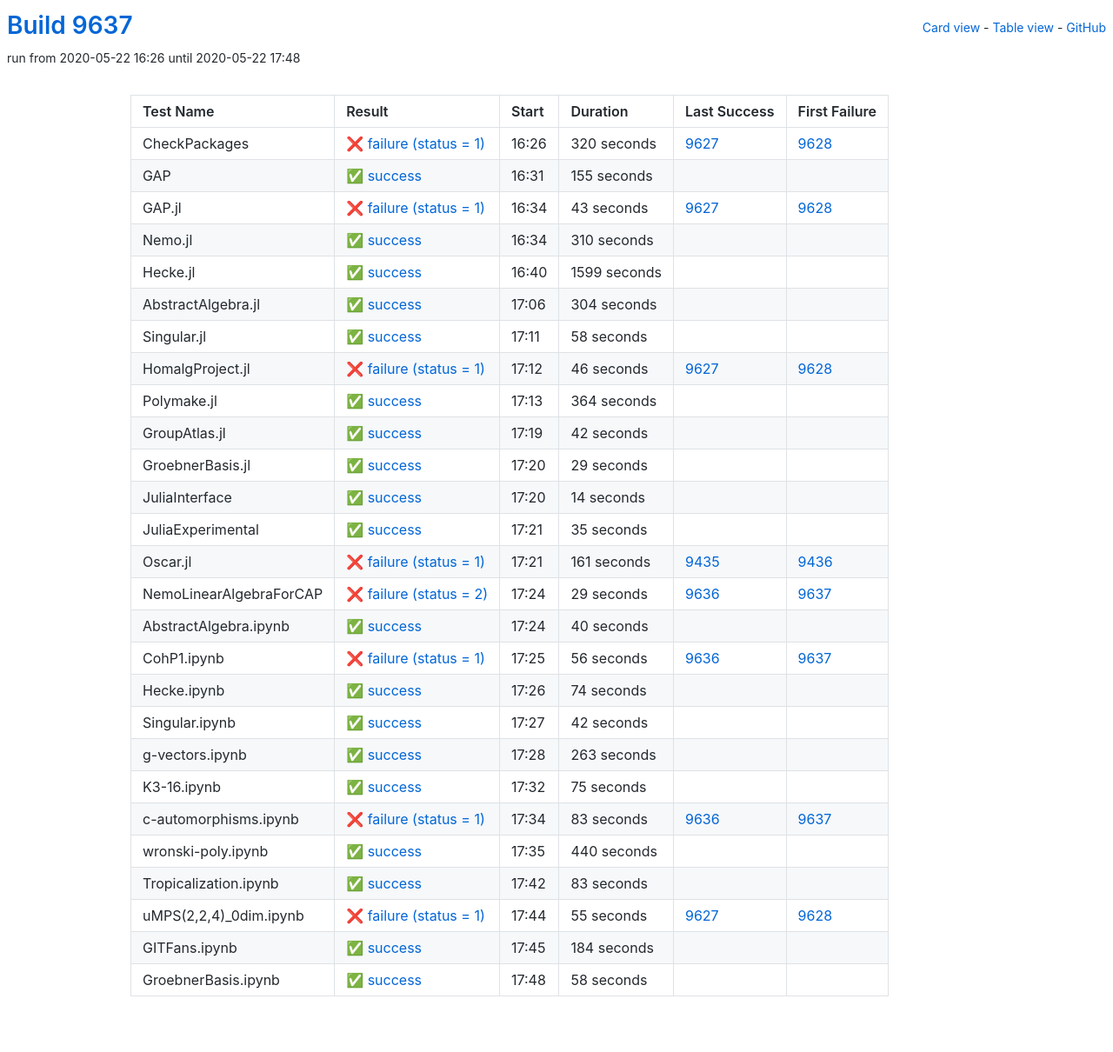
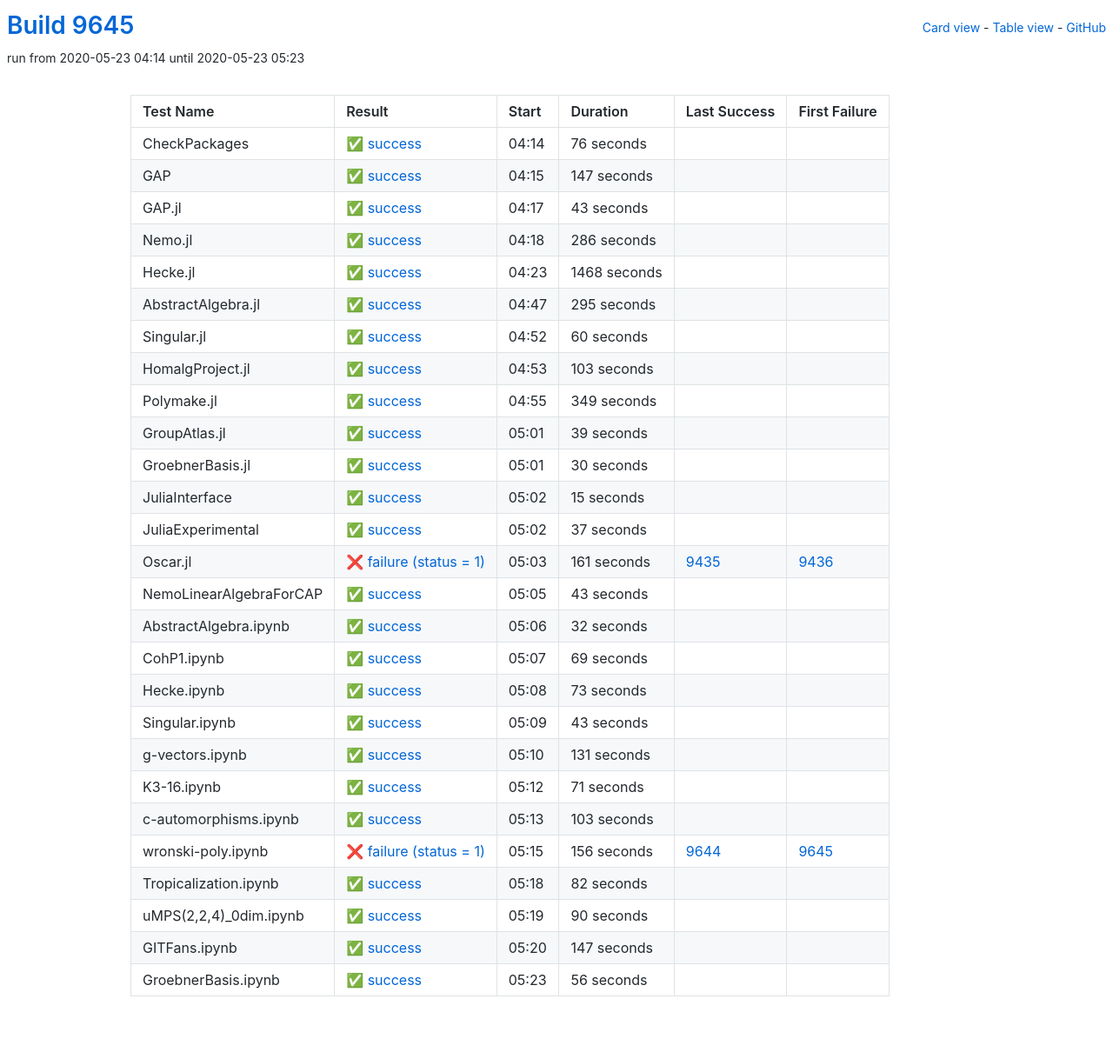
Before and after one commit to oscar-system/oscar-ci-status, a Jekyll site: the page built from table.html, in a window 1280 px wide. Shown: the whole page at 87% size. Built offline with Jekyll 4.4.1, drawn with Linux system fonts in a browser that asks for light colours.

Commit message:
Build 9645

```diff
--- a/_data/ci.yml
+++ b/_data/ci.yml
@@ -1,161 +1,161 @@
-build: 9637
-build_url: https://oscarci.mathematik.uni-kl.de/job/oscar/9637/
+build: 9645
+build_url: https://oscarci.mathematik.uni-kl.de/job/oscar/9645/
 job: oscar
 tests:
-- duration: 320
-  exitcode: 1
-  first_failure: 9628
-  first_failure_url: https://oscarci.mathematik.uni-kl.de/job/oscar/9628/
+- duration: 76
+  exitcode: 0
+  first_failure: false
+  first_failure_url: null
   id: checkpackages
-  last_success: 9627
-  last_success_url: https://oscarci.mathematik.uni-kl.de/job/oscar/9627/
-  log: https://oscarci.mathematik.uni-kl.de/job/oscar/9637/artifact/logs/build-9637/CheckPackages.log
+  last_success: false
+  last_success_url: null
+  log: https://oscarci.mathematik.uni-kl.de/job/oscar/9645/artifact/logs/build-9645/CheckPackages.log
   name: CheckPackages
-  start: 2020-05-22 16:26
-  status: failure
-  success: false
-- duration: 155
+  start: 2020-05-23 04:14
+  status: success
+  success: true
+- duration: 147
   exitcode: 0
   first_failure: false
   first_failure_url: null
   id: gap
   last_success: false
   last_success_url: null
-  log: https://oscarci.mathematik.uni-kl.de/job/oscar/9637/artifact/logs/build-9637/GAP.log
+  log: https://oscarci.mathematik.uni-kl.de/job/oscar/9645/artifact/logs/build-9645/GAP.log
   name: GAP
-  start: 2020-05-22 16:31
+  start: 2020-05-23 04:15
   status: success
   success: true
 - duration: 43
-  exitcode: 1
-  first_failure: 9628
-  first_failure_url: https://oscarci.mathematik.uni-kl.de/job/oscar/9628/
+  exitcode: 0
+  first_failure: false
+  first_failure_url: null
   id: gap-jl
-  last_success: 9627
-  last_success_url: https://oscarci.mathematik.uni-kl.de/job/oscar/9627/
-  log: https://oscarci.mathematik.uni-kl.de/job/oscar/9637/artifact/logs/build-9637/GAP.jl.log
+  last_success: false
+  last_success_url: null
+  log: https://oscarci.mathematik.uni-kl.de/job/oscar/9645/artifact/logs/build-9645/GAP.jl.log
   name: GAP.jl
-  start: 2020-05-22 16:34
-  status: failure
-  success: false
-- duration: 310
+  start: 2020-05-23 04:17
+  status: success
+  success: true
+- duration: 286
   exitcode: 0
   first_failure: false
   first_failure_url: null
   id: nemo-jl
   last_success: false
   last_success_url: null
-  log: https://oscarci.mathematik.uni-kl.de/job/oscar/9637/artifact/logs/build-9637/Nemo.jl.log
+  log: https://oscarci.mathematik.uni-kl.de/job/oscar/9645/artifact/logs/build-9645/Nemo.jl.log
   name: Nemo.jl
-  start: 2020-05-22 16:34
+  start: 2020-05-23 04:18
   status: success
   success: true
-- duration: 1599
+- duration: 1468
   exitcode: 0
   first_failure: false
   first_failure_url: null
   id: hecke-jl
   last_success: false
   last_success_url: null
-  log: https://oscarci.mathematik.uni-kl.de/job/oscar/9637/artifact/logs/build-9637/Hecke.jl.log
+  log: https://oscarci.mathematik.uni-kl.de/job/oscar/9645/artifact/logs/build-9645/Hecke.jl.log
   name: Hecke.jl
-  start: 2020-05-22 16:40
+  start: 2020-05-23 04:23
   status: success
   success: true
-- duration: 304
+- duration: 295
   exitcode: 0
   first_failure: false
   first_failure_url: null
   id: abstractalgebra-jl
   last_success: false
   last_success_url: null
-  log: https://oscarci.mathematik.uni-kl.de/job/oscar/9637/artifact/logs/build-9637/AbstractAlgebra.jl.log
+  log: https://oscarci.mathematik.uni-kl.de/job/oscar/9645/artifact/logs/build-9645/AbstractAlgebra.jl.log
   name: AbstractAlgebra.jl
-  start: 2020-05-22 17:06
+  start: 2020-05-23 04:47
   status: success
   success: true
-- duration: 58
+- duration: 60
   exitcode: 0
   first_failure: false
   first_failure_url: null
   id: singular-jl
   last_success: false
   last_success_url: null
-  log: https://oscarci.mathematik.uni-kl.de/job/oscar/9637/artifact/logs/build-9637/Singular.jl.log
+  log: https://oscarci.mathematik.uni-kl.de/job/oscar/9645/artifact/logs/build-9645/Singular.jl.log
   name: Singular.jl
-  start: 2020-05-22 17:11
+  start: 2020-05-23 04:52
   status: success
   success: true
-- duration: 46
-  exitcode: 1
-  first_failure: 9628
-  first_failure_url: https://oscarci.mathematik.uni-kl.de/job/oscar/9628/
+- duration: 103
+  exitcode: 0
+  first_failure: false
+  first_failure_url: null
   id: homalgproject-jl
-  last_success: 9627
-  last_success_url: https://oscarci.mathematik.uni-kl.de/job/oscar/9627/
-  log: https://oscarci.mathematik.uni-kl.de/job/oscar/9637/artifact/logs/build-9637/HomalgProject.jl.log
+  last_success: false
+  last_success_url: null
+  log: https://oscarci.mathematik.uni-kl.de/job/oscar/9645/artifact/logs/build-9645/HomalgProject.jl.log
   name: HomalgProject.jl
-  start: 2020-05-22 17:12
-  status: failure
-  success: false
-- duration: 364
+  start: 2020-05-23 04:53
+  status: success
+  success: true
+- duration: 349
   exitcode: 0
   first_failure: false
   first_failure_url: null
   id: polymake-jl
   last_success: false
   last_success_url: null
-  log: https://oscarci.mathematik.uni-kl.de/job/oscar/9637/artifact/logs/build-9637/Polymake.jl.log
+  log: https://oscarci.mathematik.uni-kl.de/job/oscar/9645/artifact/logs/build-9645/Polymake.jl.log
   name: Polymake.jl
-  start: 2020-05-22 17:13
+  start: 2020-05-23 04:55
   status: success
   success: true
-- duration: 42
+- duration: 39
   exitcode: 0
   first_failure: false
   first_failure_url: null
   id: groupatlas-jl
   last_success: false
   last_success_url: null
-  log: https://oscarci.mathematik.uni-kl.de/job/oscar/9637/artifact/logs/build-9637/GroupAtlas.jl.log
+  log: https://oscarci.mathematik.uni-kl.de/job/oscar/9645/artifact/logs/build-9645/GroupAtlas.jl.log
   name: GroupAtlas.jl
-  start: 2020-05-22 17:19
+  start: 2020-05-23 05:01
   status: success
   success: true
-- duration: 29
+- duration: 30
   exitcode: 0
   first_failure: false
   first_failure_url: null
   id: groebnerbasis-jl
   last_success: false
   last_success_url: null
-  log: https://oscarci.mathematik.uni-kl.de/job/oscar/9637/artifact/logs/build-9637/GroebnerBasis.jl.log
+  log: https://oscarci.mathematik.uni-kl.de/job/oscar/9645/artifact/logs/build-9645/GroebnerBasis.jl.log
   name: GroebnerBasis.jl
-  start: 2020-05-22 17:20
+  start: 2020-05-23 05:01
   status: success
   success: true
-- duration: 14
+- duration: 15
   exitcode: 0
   first_failure: false
   first_failure_url: null
   id: juliainterface
   last_success: false
   last_success_url: null
-  log: https://oscarci.mathematik.uni-kl.de/job/oscar/9637/artifact/logs/build-9637/JuliaInterface.log
+  log: https://oscarci.mathematik.uni-kl.de/job/oscar/9645/artifact/logs/build-9645/JuliaInterface.log
   name: JuliaInterface
-  start: 2020-05-22 17:20
+  start: 2020-05-23 05:02
   status: success
   success: true
-- duration: 35
+- duration: 37
   exitcode: 0
   first_failure: false
   first_failure_url: null
   id: juliaexperimental
   last_success: false
   last_success_url: null
-  log: https://oscarci.mathematik.uni-kl.de/job/oscar/9637/artifact/logs/build-9637/JuliaExperimental.log
+  log: https://oscarci.mathematik.uni-kl.de/job/oscar/9645/artifact/logs/build-9645/JuliaExperimental.log
   name: JuliaExperimental
-  start: 2020-05-22 17:21
+  start: 2020-05-23 05:02
   status: success
   success: true
 - duration: 161
@@ -165,164 +165,164 @@ tests:
   id: oscar-jl
   last_success: 9435
   last_success_url: https://oscarci.mathematik.uni-kl.de/job/oscar/9435/
-  log: https://oscarci.mathematik.uni-kl.de/job/oscar/9637/artifact/logs/build-9637/Oscar.jl.log
+  log: https://oscarci.mathematik.uni-kl.de/job/oscar/9645/artifact/logs/build-9645/Oscar.jl.log
   name: Oscar.jl
-  start: 2020-05-22 17:21
+  start: 2020-05-23 05:03
   status: failure
   success: false
-- duration: 29
-  exitcode: 2
-  first_failure: 9637
-  first_failure_url: https://oscarci.mathematik.uni-kl.de/job/oscar/9637/
+- duration: 43
+  exitcode: 0
+  first_failure: false
+  first_failure_url: null
   id: nemolinearalgebraforcap
-  last_success: 9636
-  last_success_url: https://oscarci.mathematik.uni-kl.de/job/oscar/9636/
-  log: https://oscarci.mathematik.uni-kl.de/job/oscar/9637/artifact/logs/build-9637/NemoLinearAlgebraForCAP.log
+  last_success: false
+  last_success_url: null
+  log: https://oscarci.mathematik.uni-kl.de/job/oscar/9645/artifact/logs/build-9645/NemoLinearAlgebraForCAP.log
   name: NemoLinearAlgebraForCAP
-  start: 2020-05-22 17:24
-  status: failure
-  success: false
-- duration: 40
+  start: 2020-05-23 05:05
+  status: success
+  success: true
+- duration: 32
   exitcode: 0
   first_failure: false
   first_failure_url: null
   id: abstractalgebra-ipynb
   last_success: false
   last_success_url: null
-  log: https://oscarci.mathematik.uni-kl.de/job/oscar/9637/artifact/logs/build-9637/AbstractAlgebra.ipynb.log
+  log: https://oscarci.mathematik.uni-kl.de/job/oscar/9645/artifact/logs/build-9645/AbstractAlgebra.ipynb.log
   name: AbstractAlgebra.ipynb
-  start: 2020-05-22 17:24
+  start: 2020-05-23 05:06
   status: success
   success: true
-- duration: 56
-  exitcode: 1
-  first_failure: 9637
-  first_failure_url: https://oscarci.mathematik.uni-kl.de/job/oscar/9637/
+- duration: 69
+  exitcode: 0
+  first_failure: false
+  first_failure_url: null
   id: cohp1-ipynb
-  last_success: 9636
-  last_success_url: https://oscarci.mathematik.uni-kl.de/job/oscar/9636/
-  log: https://oscarci.mathematik.uni-kl.de/job/oscar/9637/artifact/logs/build-9637/CohP1.ipynb.log
+  last_success: false
+  last_success_url: null
+  log: https://oscarci.mathematik.uni-kl.de/job/oscar/9645/artifact/logs/build-9645/CohP1.ipynb.log
   name: CohP1.ipynb
-  start: 2020-05-22 17:25
-  status: failure
-  success: false
-- duration: 74
+  start: 2020-05-23 05:07
+  status: success
+  success: true
+- duration: 73
   exitcode: 0
   first_failure: false
   first_failure_url: null
   id: hecke-ipynb
   last_success: false
   last_success_url: null
-  log: https://oscarci.mathematik.uni-kl.de/job/oscar/9637/artifact/logs/build-9637/Hecke.ipynb.log
+  log: https://oscarci.mathematik.uni-kl.de/job/oscar/9645/artifact/logs/build-9645/Hecke.ipynb.log
   name: Hecke.ipynb
-  start: 2020-05-22 17:26
+  start: 2020-05-23 05:08
   status: success
   success: true
-- duration: 42
+- duration: 43
   exitcode: 0
   first_failure: false
   first_failure_url: null
   id: singular-ipynb
   last_success: false
   last_success_url: null
-  log: https://oscarci.mathematik.uni-kl.de/job/oscar/9637/artifact/logs/build-9637/Singular.ipynb.log
+  log: https://oscarci.mathematik.uni-kl.de/job/oscar/9645/artifact/logs/build-9645/Singular.ipynb.log
   name: Singular.ipynb
-  start: 2020-05-22 17:27
+  start: 2020-05-23 05:09
   status: success
   success: true
-- duration: 263
+- duration: 131
   exitcode: 0
   first_failure: false
   first_failure_url: null
   id: g-vectors-ipynb
   last_success: false
   last_success_url: null
-  log: https://oscarci.mathematik.uni-kl.de/job/oscar/9637/artifact/logs/build-9637/g-vectors.ipynb.log
+  log: https://oscarci.mathematik.uni-kl.de/job/oscar/9645/artifact/logs/build-9645/g-vectors.ipynb.log
   name: g-vectors.ipynb
-  start: 2020-05-22 17:28
+  start: 2020-05-23 05:10
   status: success
   success: true
-- duration: 75
+- duration: 71
   exitcode: 0
   first_failure: false
   first_failure_url: null
   id: k3-16-ipynb
   last_success: false
   last_success_url: null
-  log: https://oscarci.mathematik.uni-kl.de/job/oscar/9637/artifact/logs/build-9637/K3-16.ipynb.log
+  log: https://oscarci.mathematik.uni-kl.de/job/oscar/9645/artifact/logs/build-9645/K3-16.ipynb.log
   name: K3-16.ipynb
-  start: 2020-05-22 17:32
+  start: 2020-05-23 05:12
   status: success
   success: true
-- duration: 83
-  exitcode: 1
-  first_failure: 9637
-  first_failure_url: https://oscarci.mathematik.uni-kl.de/job/oscar/9637/
-  id: c-automorphisms-ipynb
-  last_success: 9636
-  last_success_url: https://oscarci.mathematik.uni-kl.de/job/oscar/9636/
-  log: https://oscarci.mathematik.uni-kl.de/job/oscar/9637/artifact/logs/build-9637/c-automorphisms.ipynb.log
-  name: c-automorphisms.ipynb
-  start: 2020-05-22 17:34
-  status: failure
-  success: false
-- duration: 440
+- duration: 103
   exitcode: 0
   first_failure: false
   first_failure_url: null
-  id: wronski-poly-ipynb
+  id: c-automorphisms-ipynb
   last_success: false
   last_success_url: null
-  log: https://oscarci.mathematik.uni-kl.de/job/oscar/9637/artifact/logs/build-9637/wronski-poly.ipynb.log
-  name: wronski-poly.ipynb
-  start: 2020-05-22 17:35
+  log: https://oscarci.mathematik.uni-kl.de/job/oscar/9645/artifact/logs/build-9645/c-automorphisms.ipynb.log
+  name: c-automorphisms.ipynb
+  start: 2020-05-23 05:13
   status: success
   success: true
-- duration: 83
+- duration: 156
+  exitcode: 1
+  first_failure: 9645
+  first_failure_url: https://oscarci.mathematik.uni-kl.de/job/oscar/9645/
+  id: wronski-poly-ipynb
+  last_success: 9644
+  last_success_url: https://oscarci.mathematik.uni-kl.de/job/oscar/9644/
+  log: https://oscarci.mathematik.uni-kl.de/job/oscar/9645/artifact/logs/build-9645/wronski-poly.ipynb.log
+  name: wronski-poly.ipynb
+  start: 2020-05-23 05:15
+  status: failure
+  success: false
+- duration: 82
   exitcode: 0
   first_failure: false
   first_failure_url: null
   id: tropicalization-ipynb
   last_success: false
   last_success_url: null
-  log: https://oscarci.mathematik.uni-kl.de/job/oscar/9637/artifact/logs/build-9637/Tropicalization.ipynb.log
+  log: https://oscarci.mathematik.uni-kl.de/job/oscar/9645/artifact/logs/build-9645/Tropicalization.ipynb.log
   name: Tropicalization.ipynb
-  start: 2020-05-22 17:42
+  start: 2020-05-23 05:18
   status: success
   success: true
-- duration: 55
-  exitcode: 1
-  first_failure: 9628
-  first_failure_url: https://oscarci.mathematik.uni-kl.de/job/oscar/9628/
+- duration: 90
+  exitcode: 0
+  first_failure: false
+  first_failure_url: null
   id: umps-2-2-4-0dim-ipynb
-  last_success: 9627
-  last_success_url: https://oscarci.mathematik.uni-kl.de/job/oscar/9627/
-  log: https://oscarci.mathematik.uni-kl.de/job/oscar/9637/artifact/logs/build-9637/uMPS-2-2-4-_0dim.ipynb.log
+  last_success: false
+  last_success_url: null
+  log: https://oscarci.mathematik.uni-kl.de/job/oscar/9645/artifact/logs/build-9645/uMPS-2-2-4-_0dim.ipynb.log
   name: uMPS(2,2,4)_0dim.ipynb
-  start: 2020-05-22 17:44
-  status: failure
-  success: false
-- duration: 184
+  start: 2020-05-23 05:19
+  status: success
+  success: true
+- duration: 147
   exitcode: 0
   first_failure: false
   first_failure_url: null
   id: gitfans-ipynb
   last_success: false
   last_success_url: null
-  log: https://oscarci.mathematik.uni-kl.de/job/oscar/9637/artifact/logs/build-9637/GITFans.ipynb.log
+  log: https://oscarci.mathematik.uni-kl.de/job/oscar/9645/artifact/logs/build-9645/GITFans.ipynb.log
   name: GITFans.ipynb
-  start: 2020-05-22 17:45
+  start: 2020-05-23 05:20
   status: success
   success: true
-- duration: 58
+- duration: 56
   exitcode: 0
   first_failure: false
   first_failure_url: null
   id: groebnerbasis-ipynb
   last_success: false
   last_success_url: null
-  log: https://oscarci.mathematik.uni-kl.de/job/oscar/9637/artifact/logs/build-9637/GroebnerBasis.ipynb.log
+  log: https://oscarci.mathematik.uni-kl.de/job/oscar/9645/artifact/logs/build-9645/GroebnerBasis.ipynb.log
   name: GroebnerBasis.ipynb
-  start: 2020-05-22 17:48
+  start: 2020-05-23 05:23
   status: success
   success: true
```
Also changed, not shown: README.md.
